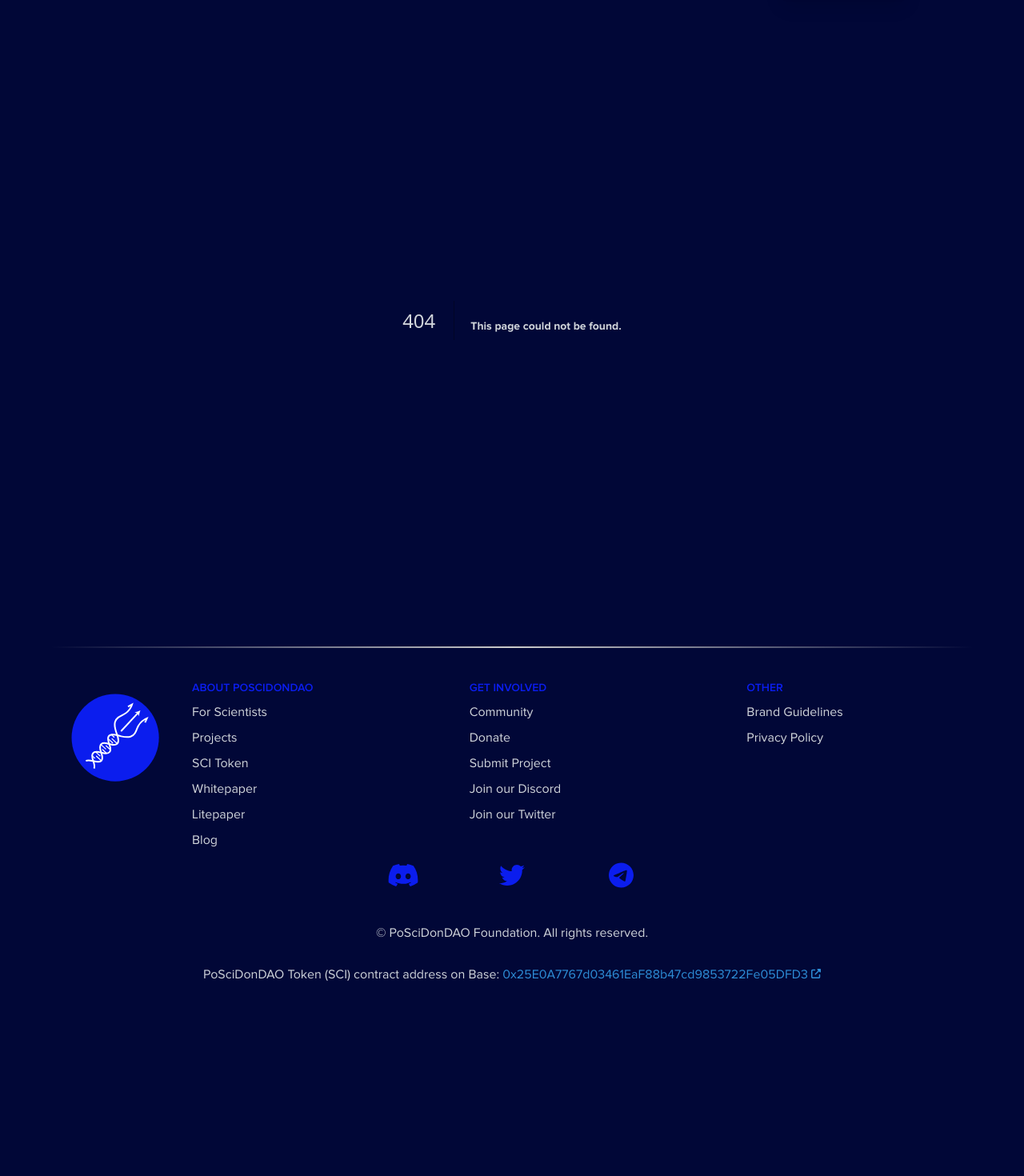
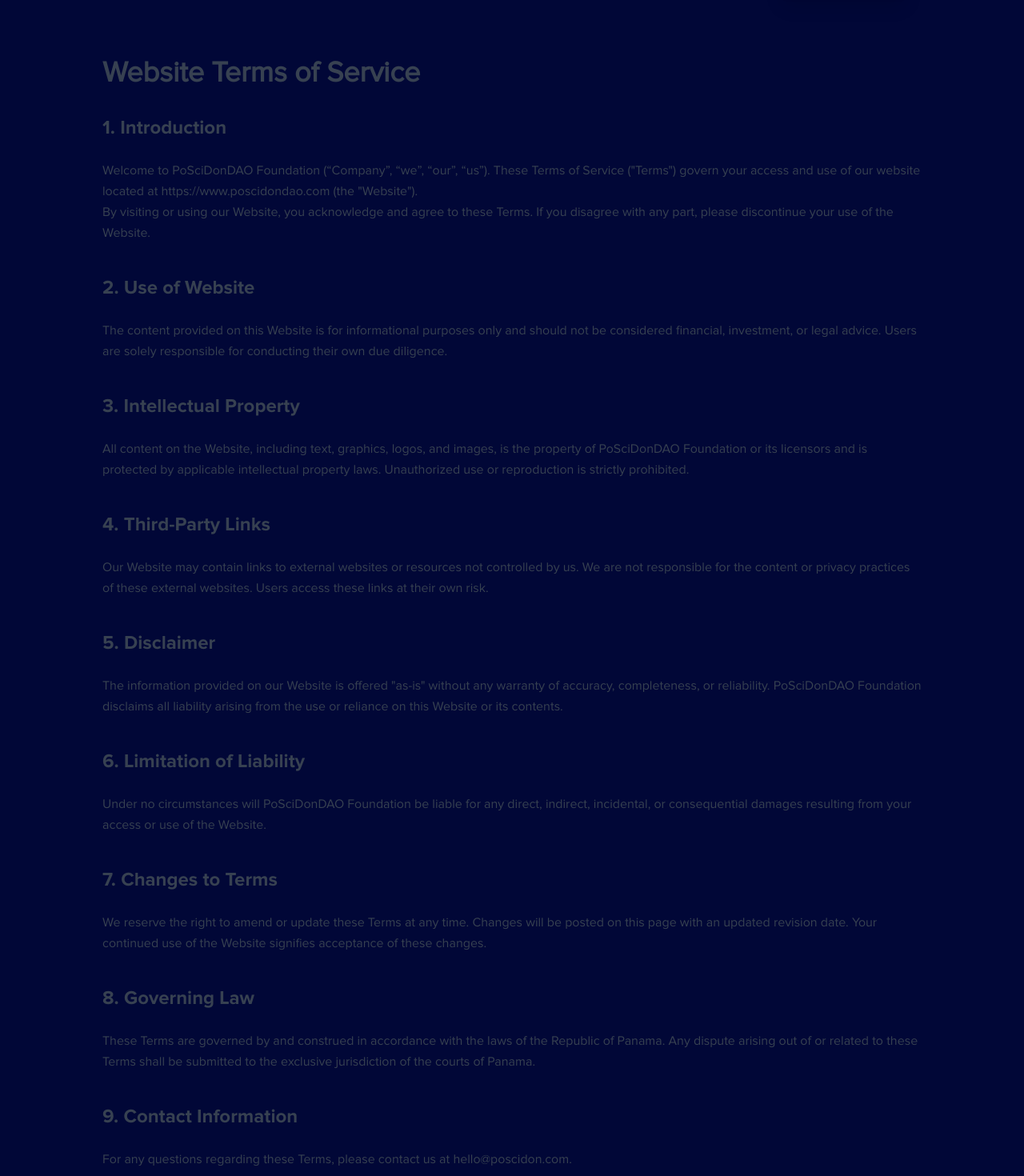
Before and after one commit to Marrmee/psd_website, a Next.js app: page /terms-of-service in a window 1280 px wide. Before the commit this address had no page. Shown: the part 140-1610 px from the top of the page at 80% size. Before the commit the page ends 1402 px from the top, so only its background shows below. Built offline with nearby package versions, Linux system fonts and the light colour scheme.

Commit message:
deploy: PoSciDonDAO/poscidondao_website@09c30c9e7cb726eb8e8d03f7af19cbbbaa28c6cb

```diff
--- a/src/app/components/Footer.tsx
+++ b/src/app/components/Footer.tsx
@@ -209,6 +209,13 @@
             >
               Privacy Policy
             </Link>
+            <Link
+              className="text-gray-300 hover:text-seaBlue-700"
+              href="/terms-of-service"
+              onClick={() => isNavBar && setIsOpen(false)}
+            >
+              Terms of Service
+            </Link>
           </div>
         </div>
       </div>
--- /dev/null
+++ b/src/app/terms-of-service/page.tsx
@@ -0,0 +1,80 @@
+// components/WebsiteTermsOfService.js
+'use client';
+
+import React from 'react';
+
+const TermsOfService = () => {
+  return (
+    <div className="p-8 text-gray-700 md:p-12 lg:p-16">
+      <h1 className="mb-6 text-4xl font-bold">Website Terms of Service</h1>
+
+      <section className="mb-8">
+        <h2 className="mb-4 text-2xl font-semibold">1. Introduction</h2>
+        <p className="leading-relaxed">
+          Welcome to PoSciDonDAO Foundation (“Company”, “we”, “our”, “us”). These Terms of Service ("Terms") govern your access and use of our website located at https://www.poscidondao.com (the "Website").
+        </p>
+        <p className="leading-relaxed">
+          By visiting or using our Website, you acknowledge and agree to these Terms. If you disagree with any part, please discontinue your use of the Website.
+        </p>
+      </section>
+
+      <section className="mb-8">
+        <h2 className="mb-4 text-2xl font-semibold">2. Use of Website</h2>
+        <p className="leading-relaxed">
+          The content provided on this Website is for informational purposes only and should not be considered financial, investment, or legal advice. Users are solely responsible for conducting their own due diligence.
+        </p>
+      </section>
+
+      <section className="mb-8">
+        <h2 className="mb-4 text-2xl font-semibold">3. Intellectual Property</h2>
+        <p className="leading-relaxed">
+          All content on the Website, including text, graphics, logos, and images, is the property of PoSciDonDAO Foundation or its licensors and is protected by applicable intellectual property laws. Unauthorized use or reproduction is strictly prohibited.
+        </p>
+      </section>
+
+      <section className="mb-8">
+        <h2 className="mb-4 text-2xl font-semibold">4. Third-Party Links</h2>
+        <p className="leading-relaxed">
+          Our Website may contain links to external websites or resources not controlled by us. We are not responsible for the content or privacy practices of these external websites. Users access these links at their own risk.
+        </p>
+      </section>
+
+      <section className="mb-8">
+        <h2 className="mb-4 text-2xl font-semibold">5. Disclaimer</h2>
+        <p className="leading-relaxed">
+          The information provided on our Website is offered "as-is" without any warranty of accuracy, completeness, or reliability. PoSciDonDAO Foundation disclaims all liability arising from the use or reliance on this Website or its contents.
+        </p>
+      </section>
+
+      <section className="mb-8">
+        <h2 className="mb-4 text-2xl font-semibold">6. Limitation of Liability</h2>
+        <p className="leading-relaxed">
+          Under no circumstances will PoSciDonDAO Foundation be liable for any direct, indirect, incidental, or consequential damages resulting from your access or use of the Website.
+        </p>
+      </section>
+
+      <section className="mb-8">
+        <h2 className="mb-4 text-2xl font-semibold">7. Changes to Terms</h2>
+        <p className="leading-relaxed">
+          We reserve the right to amend or update these Terms at any time. Changes will be posted on this page with an updated revision date. Your continued use of the Website signifies acceptance of these changes.
+        </p>
+      </section>
+
+      <section className="mb-8">
+        <h2 className="mb-4 text-2xl font-semibold">8. Governing Law</h2>
+        <p className="leading-relaxed">
+          These Terms are governed by and construed in accordance with the laws of the Republic of Panama. Any dispute arising out of or related to these Terms shall be submitted to the exclusive jurisdiction of the courts of Panama.
+        </p>
+      </section>
+
+      <section className="mb-8">
+        <h2 className="mb-4 text-2xl font-semibold">9. Contact Information</h2>
+        <p className="leading-relaxed">
+          For any questions regarding these Terms, please contact us at hello@poscidon.com.
+        </p>
+      </section>
+    </div>
+  );
+};
+
+export default TermsOfService;
```
